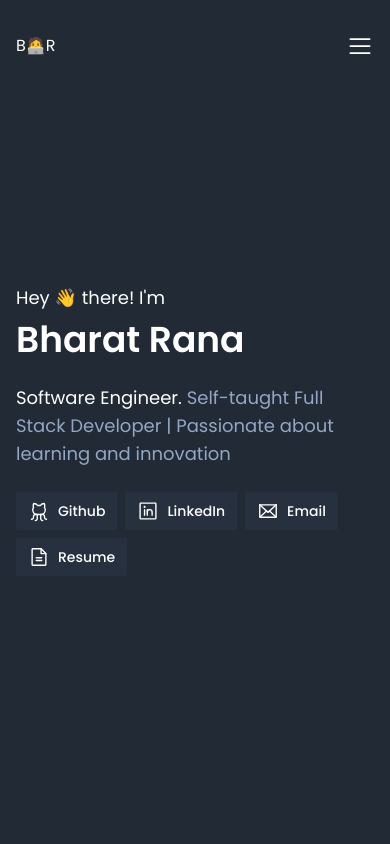
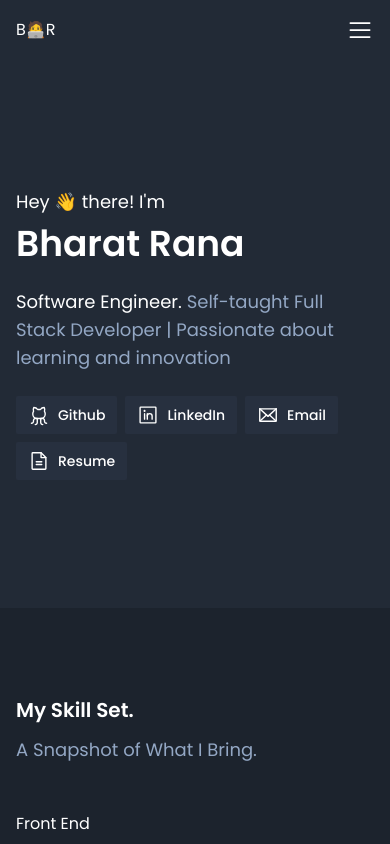
Before and after one commit to 28brana/Portfolio, a React (Create React App) app: page / in a window 390 px wide. Shown: the top 844 px of the page. Built offline with nearby package versions, Linux system fonts and the light colour scheme.

Commit message:
feat: meta

```diff
--- a/public/index.html
+++ b/public/index.html
@@ -31,6 +31,17 @@
     />
     <!-- Font end -->
 
+    <!-- Sharing -->
+    <meta property="og:title" content="Bharat Portfolio" />
+    <meta property="og:type" content="website" />
+    <meta
+      property="og:description"
+      content="Self-taught Full Stack Developer crafting dynamic web experiences with a passion for self-driven learning and innovation. Explore my projects and skills."
+    />
+    <meta property="og:image" content="%PUBLIC_URL%/thumbnail.png" />
+    <meta property="og:url" content="%PUBLIC_URL%/thumbnail.png" />
+    <!-- Sharing End -->
+
     <title>Bharat Rana</title>
   </head>
   <body>
--- a/src/section/header.js
+++ b/src/section/header.js
@@ -26,7 +26,7 @@ const Header = () => {
 
   return (
     <div className="sticky top-0 bg-primary z-50">
-      <div className="flex flex-row items-center justify-between py-8 container mx-auto   ">
+      <div className="flex flex-row items-center justify-between md:py-8 py-4 container mx-auto   ">
         <div>B🧑‍💻R </div>
         <div className="flex-row items-center gap-x-10 md:flex [display:none] ">
           {links.map((link) => (
--- a/src/section/hero.js
+++ b/src/section/hero.js
@@ -26,7 +26,7 @@ const Hero = () => {
     },
   ];
   return (
-    <div className="bg-primary h-screen  text-white  overflow-hidden" id="Home">
+    <div className="bg-primary md:h-screen py-32  text-white  overflow-hidden" id="Home">
       <UpDownAnimation>
         <div className="container flex justify-between items-center m-auto   h-4/5">
           <div>
```
Also changed, not shown: public/thumbnail.png (added).
